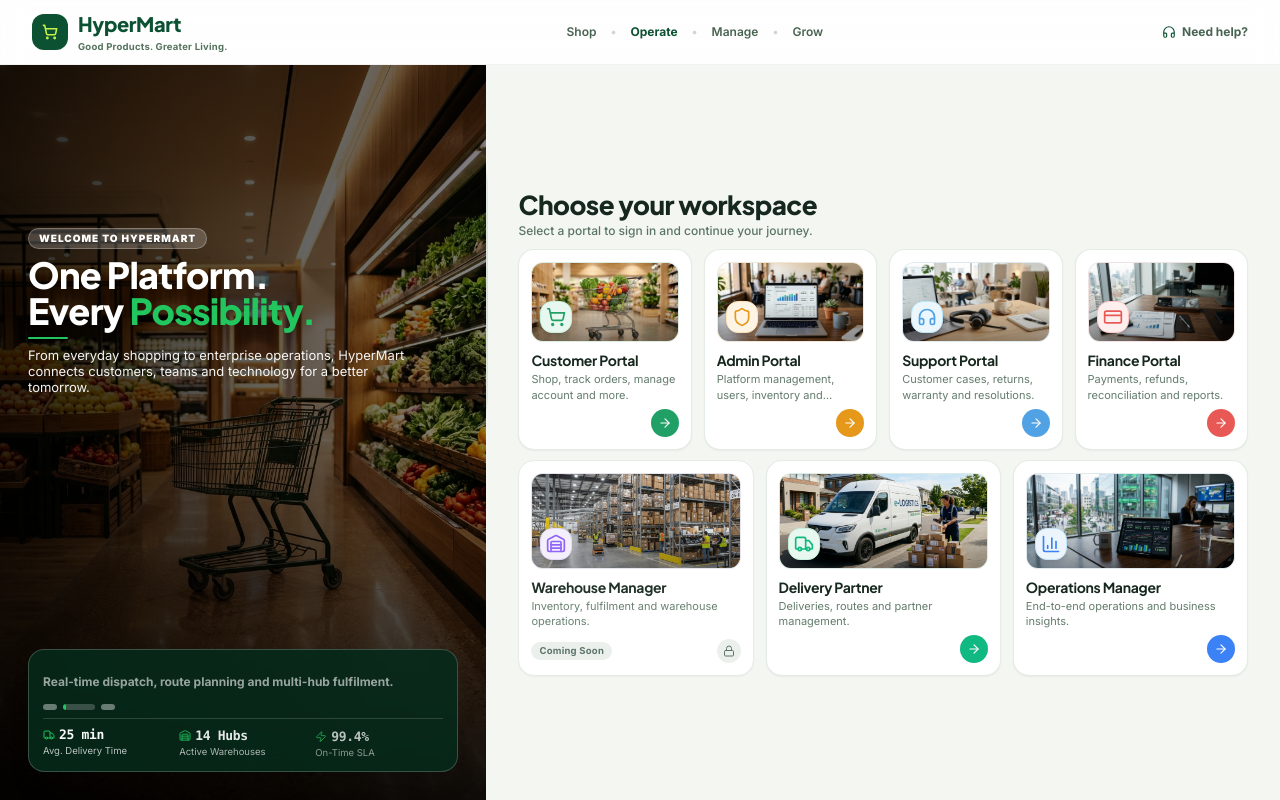
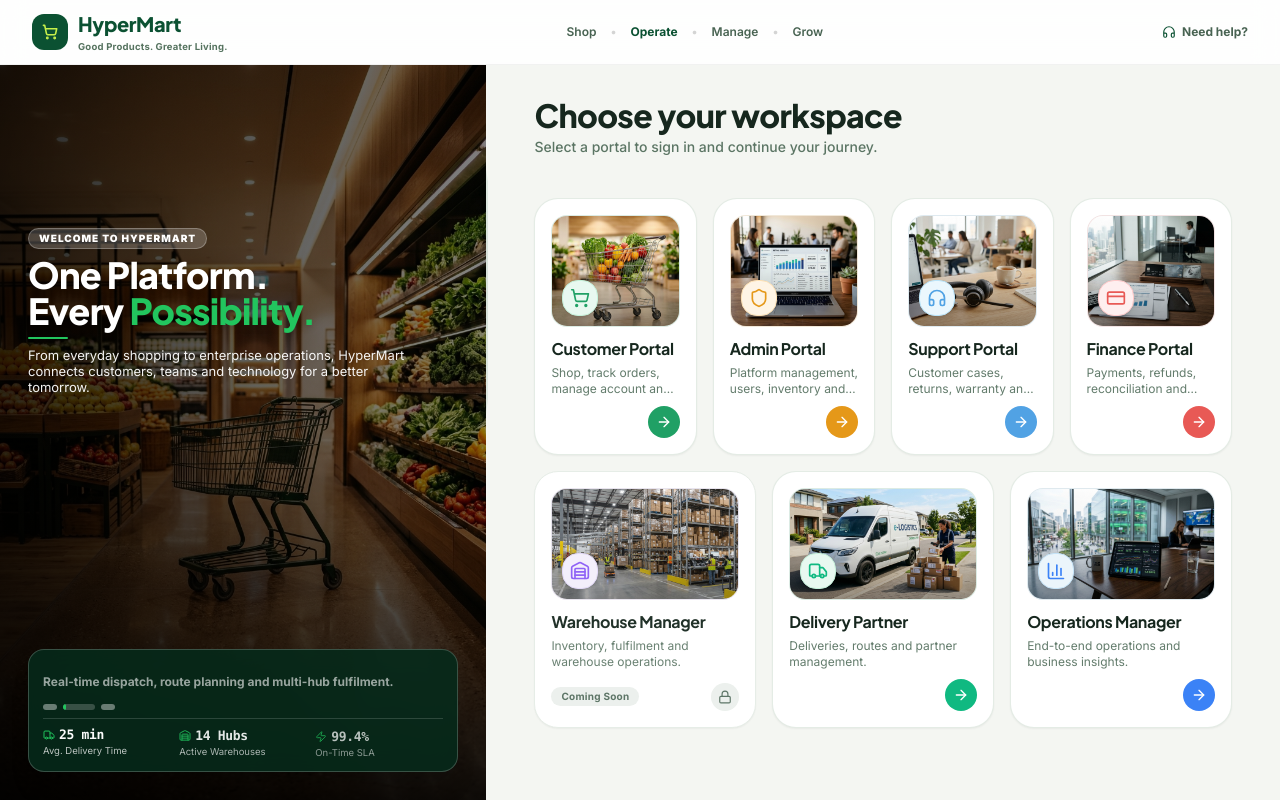
Before and after one commit to KSukant/Hyper_Mart, a Next.js app: page / in a window 1280 px wide. Built offline with nearby package versions, Linux system fonts and the light colour scheme.

Commit message:
fix(landing): balance vertical spacing above and below portal cards with natural card proportions

```diff
--- a/src/app/page.tsx
+++ b/src/app/page.tsx
@@ -102,7 +102,7 @@ export default function UnifiedLandingPage() {
         {/* ── RIGHT: Unified Workspace Selection Gateway (~60% on Desktop) ── */}
         <section
           aria-label="Unified Workspace Selection"
-          className="relative flex-1 bg-[#F4F6F2] px-4 sm:px-6 lg:px-8 py-3 sm:py-4 lg:py-5 flex flex-col justify-center h-full z-20 overflow-hidden"
+          className="relative flex-1 bg-[#F4F6F2] px-6 sm:px-8 lg:px-12 py-5 sm:py-6 lg:py-8 flex flex-col justify-between h-full z-20 overflow-hidden"
         >
           {/* Organic Wave Transition SVG on Left Edge (Desktop Only) */}
           <div
@@ -130,18 +130,20 @@ export default function UnifiedLandingPage() {
           </div>
 
           {/* Workspace Content Container */}
-          <div className="w-full max-w-[1100px] mx-auto flex flex-col justify-center my-auto space-y-3 sm:space-y-3.5">
+          <div className="w-full max-w-[1140px] mx-auto flex flex-col justify-between h-full">
             <div>
               {/* Headline */}
-              <h2 className="font-display text-xl sm:text-2xl lg:text-[26px] font-black tracking-tight text-[#16271E] leading-tight">
+              <h2 className="font-display text-2xl sm:text-3xl lg:text-[32px] font-black tracking-tight text-[#16271E] leading-tight">
                 Choose your workspace
               </h2>
-              <p className="text-[11px] sm:text-xs text-[#5B7564] font-medium mt-0.5">
+              <p className="text-xs sm:text-sm text-[#5B7564] font-medium mt-1">
                 Select a portal to sign in and continue your journey.
               </p>
+            </div>
 
+            <div className="space-y-3.5 sm:space-y-4 my-auto">
               {/* ── 4 Primary Active Portals (Row 1) ── */}
-              <div className="grid grid-cols-1 sm:grid-cols-2 xl:grid-cols-4 gap-2.5 sm:gap-3 mt-2 sm:mt-2.5">
+              <div className="grid grid-cols-1 sm:grid-cols-2 xl:grid-cols-4 gap-3.5 sm:gap-4">
                 {row1Portals.map((portal) => (
                   <div key={portal.id}>
                     <PortalCard portal={portal} />
@@ -150,7 +152,7 @@ export default function UnifiedLandingPage() {
               </div>
 
               {/* ── 3 Secondary Portals (Row 2, including active Operations Manager) ── */}
-              <div className="grid grid-cols-1 sm:grid-cols-3 gap-2.5 sm:gap-3 mt-2 sm:mt-2.5">
+              <div className="grid grid-cols-1 sm:grid-cols-3 gap-3.5 sm:gap-4">
                 {row2Portals.map((portal) => (
                   <div key={portal.id}>
                     <PortalCard portal={portal} />
--- a/src/components/landing/PortalCard.tsx
+++ b/src/components/landing/PortalCard.tsx
@@ -46,21 +46,21 @@ export function PortalCard({ portal, className = "" }: PortalCardProps) {
 
   const cardContent = (
     <div
-      className={`group relative h-full flex flex-col justify-between rounded-xl sm:rounded-2xl bg-white p-2.5 sm:p-3 border transition-all duration-300 shadow-sm ${
+      className={`group relative h-full flex flex-col justify-between rounded-2xl sm:rounded-3xl bg-white p-3.5 sm:p-4 border transition-all duration-300 shadow-sm ${
         isActive
-          ? "hover:shadow-lg hover:-translate-y-1 cursor-pointer"
+          ? "hover:shadow-xl hover:-translate-y-1.5 cursor-pointer"
           : "opacity-95 cursor-not-allowed"
       } ${className}`}
       style={{
         borderColor: isActive ? "rgba(225, 234, 227, 0.9)" : "#E5ECE6",
       }}
     >
-      <div className="space-y-2">
+      <div className="space-y-2.5">
         {/* Top Photographic Container with embedded artwork & elevated icon badge */}
         <div
           className={`relative w-full ${
-            portal.row === 2 ? "h-20 sm:h-22 lg:h-24" : "h-18 sm:h-20 lg:h-22"
-          } rounded-lg sm:rounded-xl overflow-hidden border border-black/5 flex items-center justify-center`}
+            portal.row === 2 ? "h-26 sm:h-28 lg:h-30" : "h-24 sm:h-26 lg:h-28"
+          } rounded-xl sm:rounded-2xl overflow-hidden border border-black/5 flex items-center justify-center`}
           style={{ backgroundColor: portal.accentBg }}
         >
           {/* eslint-disable-next-line @next/next/no-img-element */}
@@ -79,7 +79,7 @@ export function PortalCard({ portal, className = "" }: PortalCardProps) {
 
           {/* Elevated Icon Badge placed at bottom-left */}
           <div
-            className="absolute bottom-2 left-2 w-7 h-7 sm:w-8 sm:h-8 rounded-lg sm:rounded-xl flex items-center justify-center shadow-md backdrop-blur-sm border transition-transform duration-300 group-hover:scale-110 z-10"
+            className="absolute bottom-2.5 left-2.5 w-8 h-8 sm:w-9 sm:h-9 rounded-xl sm:rounded-2xl flex items-center justify-center shadow-md backdrop-blur-sm border transition-transform duration-300 group-hover:scale-110 z-10"
             style={{
               backgroundColor: portal.accentBg,
               borderColor: portal.accentBorder,
@@ -90,34 +90,34 @@ export function PortalCard({ portal, className = "" }: PortalCardProps) {
         </div>
 
         {/* Text Details */}
-        <div className="space-y-0.5">
-          <h3 className="font-display text-xs sm:text-sm font-bold text-[#16271E] tracking-tight group-hover:text-[#0B5132] transition-colors duration-200">
+        <div className="space-y-1">
+          <h3 className="font-display text-sm sm:text-base font-bold text-[#16271E] tracking-tight group-hover:text-[#0B5132] transition-colors duration-200">
             {portal.name}
           </h3>
-          <p className="text-[10px] sm:text-[11px] text-[#637C6C] leading-snug line-clamp-1 sm:line-clamp-2">
+          <p className="text-xs text-[#637C6C] leading-snug line-clamp-2">
             {portal.description}
           </p>
         </div>
       </div>
 
       {/* Action Footer */}
-      <div className="pt-1.5 mt-auto flex items-center justify-between">
+      <div className="pt-2 mt-auto flex items-center justify-between">
         {isActive ? (
           <div className="w-full flex justify-end">
             <span
-              className="w-6 h-6 sm:w-7 sm:h-7 rounded-full flex items-center justify-center text-white shadow-2xs transition-transform duration-300 group-hover:scale-110"
+              className="w-7 h-7 sm:w-8 sm:h-8 rounded-full flex items-center justify-center text-white shadow-2xs transition-transform duration-300 group-hover:scale-110"
               style={{ backgroundColor: portal.accentColor }}
             >
-              <ArrowRight className="w-3 h-3 sm:w-3.5 sm:h-3.5 transition-transform group-hover:translate-x-0.5" />
+              <ArrowRight className="w-3.5 h-3.5 sm:w-4 sm:h-4 transition-transform group-hover:translate-x-0.5" />
             </span>
           </div>
         ) : (
-          <div className="w-full flex items-center justify-between pt-0.5 text-[9.5px]">
-            <span className="px-2 py-0.5 rounded-full bg-[#EBF0EC] font-bold text-[#556E5F] tracking-wide">
+          <div className="w-full flex items-center justify-between pt-1 text-[10px]">
+            <span className="px-2.5 py-0.5 rounded-full bg-[#EBF0EC] font-bold text-[#556E5F] tracking-wide">
               Coming Soon
             </span>
-            <span className="w-5 h-5 sm:w-6 sm:h-6 rounded-full bg-[#EBF0EC] text-[#556E5F] flex items-center justify-center">
-              <Lock className="w-2.5 h-2.5 sm:w-3 sm:h-3" />
+            <span className="w-6 h-6 sm:w-7 sm:h-7 rounded-full bg-[#EBF0EC] text-[#556E5F] flex items-center justify-center">
+              <Lock className="w-3 h-3 sm:w-3.5 sm:h-3.5" />
             </span>
           </div>
         )}
```
